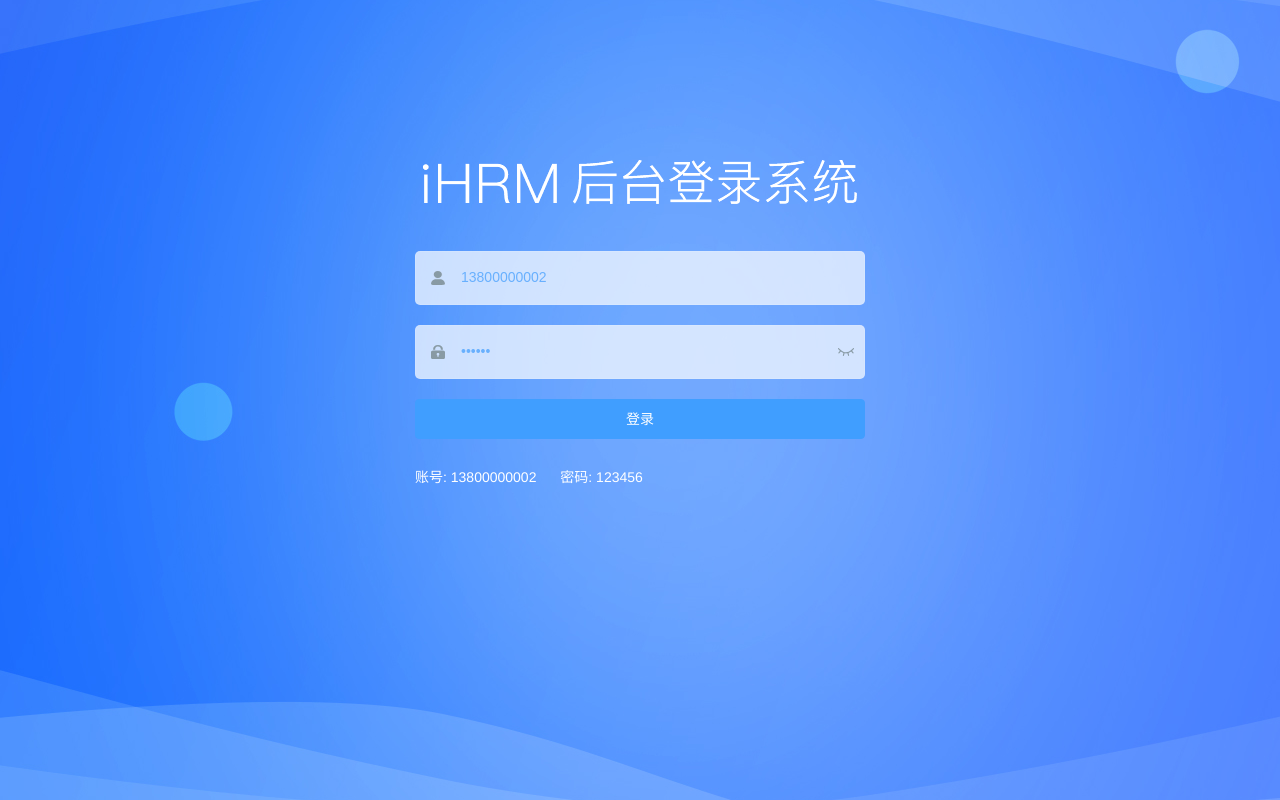
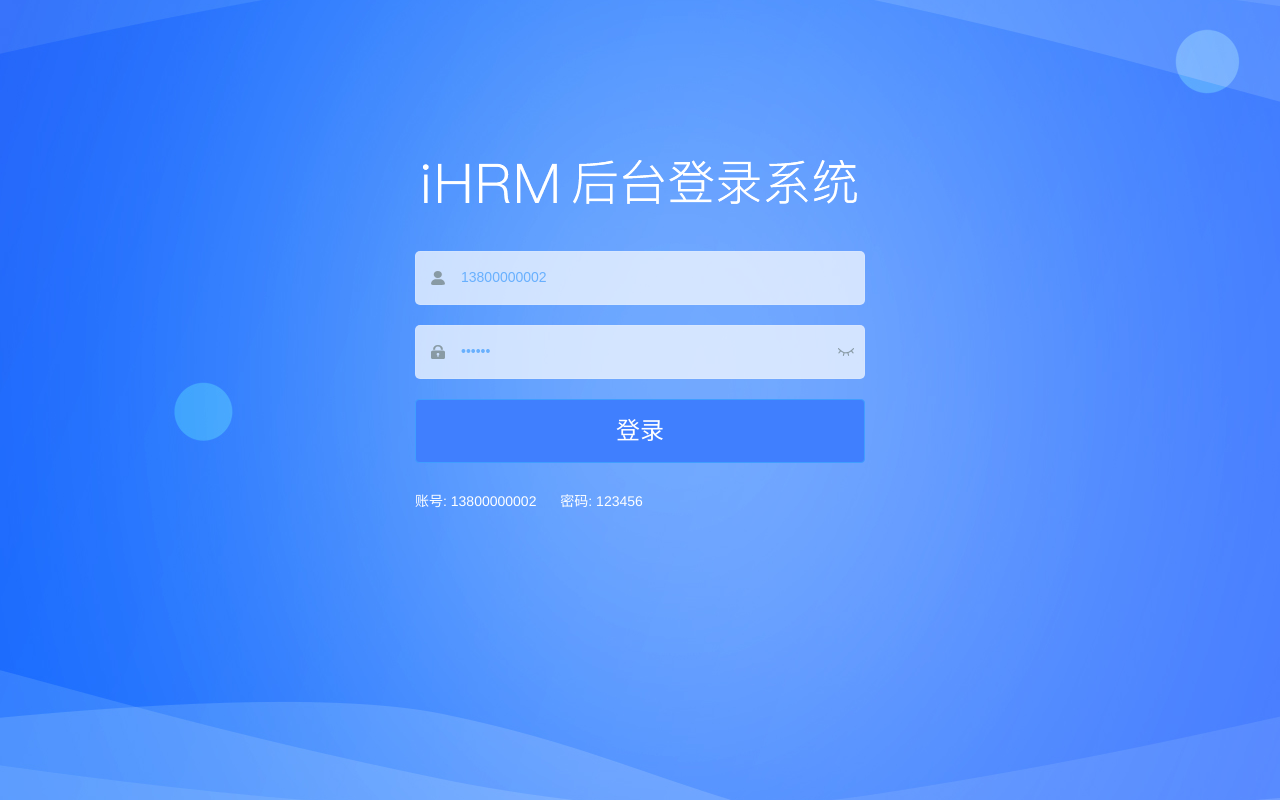
Before and after one commit to Yaoyo999/vue-hr-resouce, a Vue app: page /#/login in a window 1280 px wide. Built offline with nearby package versions, Linux system fonts and the light colour scheme.

Commit message:
完成了跨域的配置

```diff
--- a/src/views/login/index.vue
+++ b/src/views/login/index.vue
@@ -44,7 +44,7 @@
         </span>
       </el-form-item>
 
-      <el-button :loading="loading" type="primary" style="width:100%;margin-bottom:30px;" @click.native.prevent="handleLogin">登录</el-button>
+      <el-button :loading="loading" type="primary" style="width:100%;margin-bottom:30px;" @click.native.prevent="handleLogin" class="loginBtn">登录</el-button>
 
       <div class="tips">
         <span style="margin-right:20px;">账号: 13800000002</span>
@@ -254,5 +254,11 @@ $light_gray:#eee;
     cursor: pointer;
     user-select: none;
   }
+  .loginBtn {
+  background: #407ffe;
+  height: 64px;
+  line-height: 32px;
+  font-size: 24px;
+}
 }
 </style>
--- a/vue.config.js
+++ b/vue.config.js
@@ -36,6 +36,12 @@ module.exports = {
       warnings: false,
       errors: true
     },
+    proxy: {
+      'api': {
+        target: 'http://ihrm-java.itheima.net/api', // 跨域请求的地址
+        changeOrigin: true // 只有这个值为true的情况下 才表示开启跨域
+      }//我们并没有进行**`pathRewrite`**,因为后端接口就是**`ihrm-java.itheima.net/api`**这种格式,所以不需要重写
+    }
 },
   configureWebpack: {
     // provide the app's title in webpack's name field, so that
```
